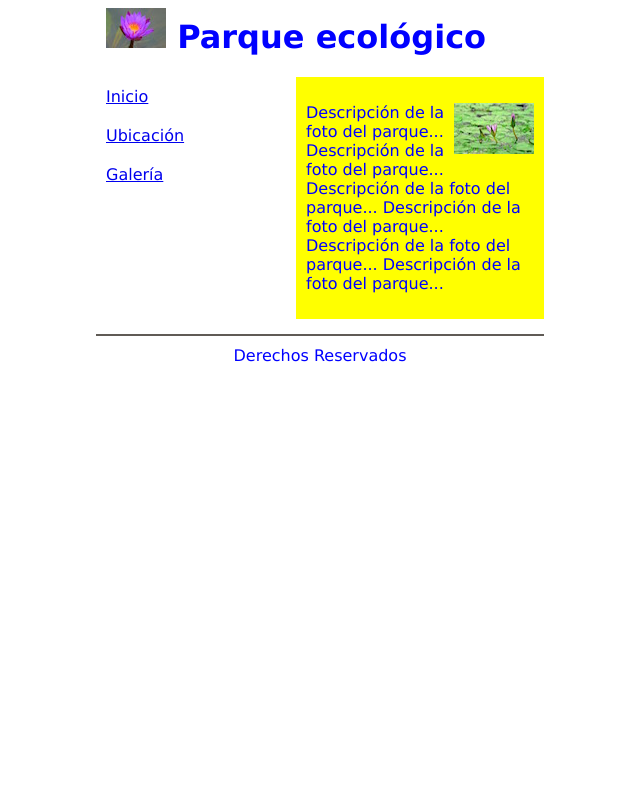
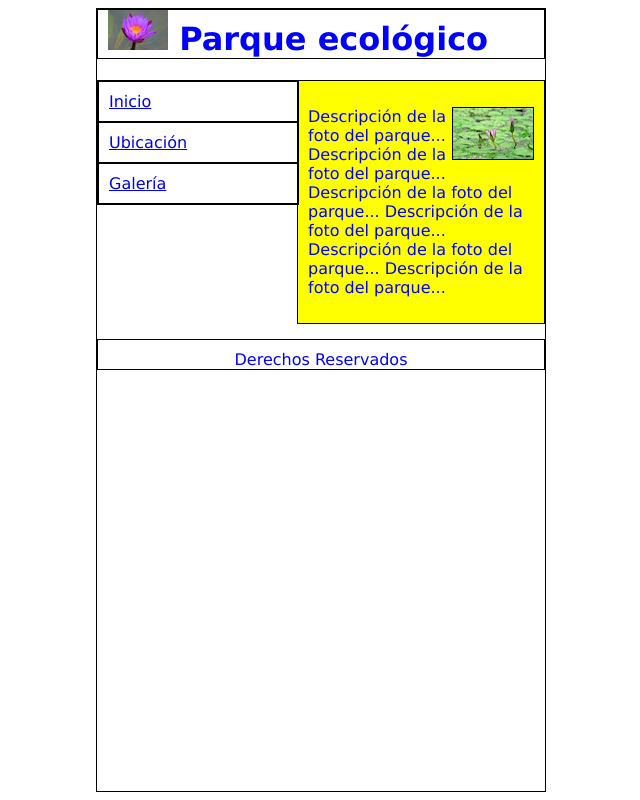
Before and after one commit to rangel0260/FLUJO-Y-POSICIONAMIENTO-DE-CAJAS, a website: page public_html/index.html in a window 1280 px wide. Shown: the whole page, without its empty margins (96-736 px from the left). Drawn offline with Linux system fonts and the light colour scheme.

Commit message:
Test inicial

```diff
--- a/public_html/css/estilos.css
+++ b/public_html/css/estilos.css
@@ -3,11 +3,12 @@ body {
 	font-family: Verdana;
 	width: 35%;
 	color: blue;
-
+        border: 1px solid black;
 }
 
 header h1{
 	padding-left: 10px;
+                border: 1px solid black;
 }
 
 #menu-principal ul{
@@ -15,14 +16,17 @@ float: left;
 width: 200px;
 padding: 0;
 margin: 0;
+        border: 1px solid black;
 }
 #contenido{
 	padding: 10px;
 	background-color: yellow;;
         margin-left: 200px;
+                border: 1px solid black;
 }
 #contenido p img {
 float: right;
+        border: 1px solid black;
 }
 
 footer {
@@ -31,8 +35,10 @@ footer {
 	padding-top: 10px;
 	margin-top: 15px;
 	text-align: center;
+                border: 1px solid black;
 }
 li{
     list-style-type: none;
     padding: 10px;
+            border: 1px solid black;
 }
```
